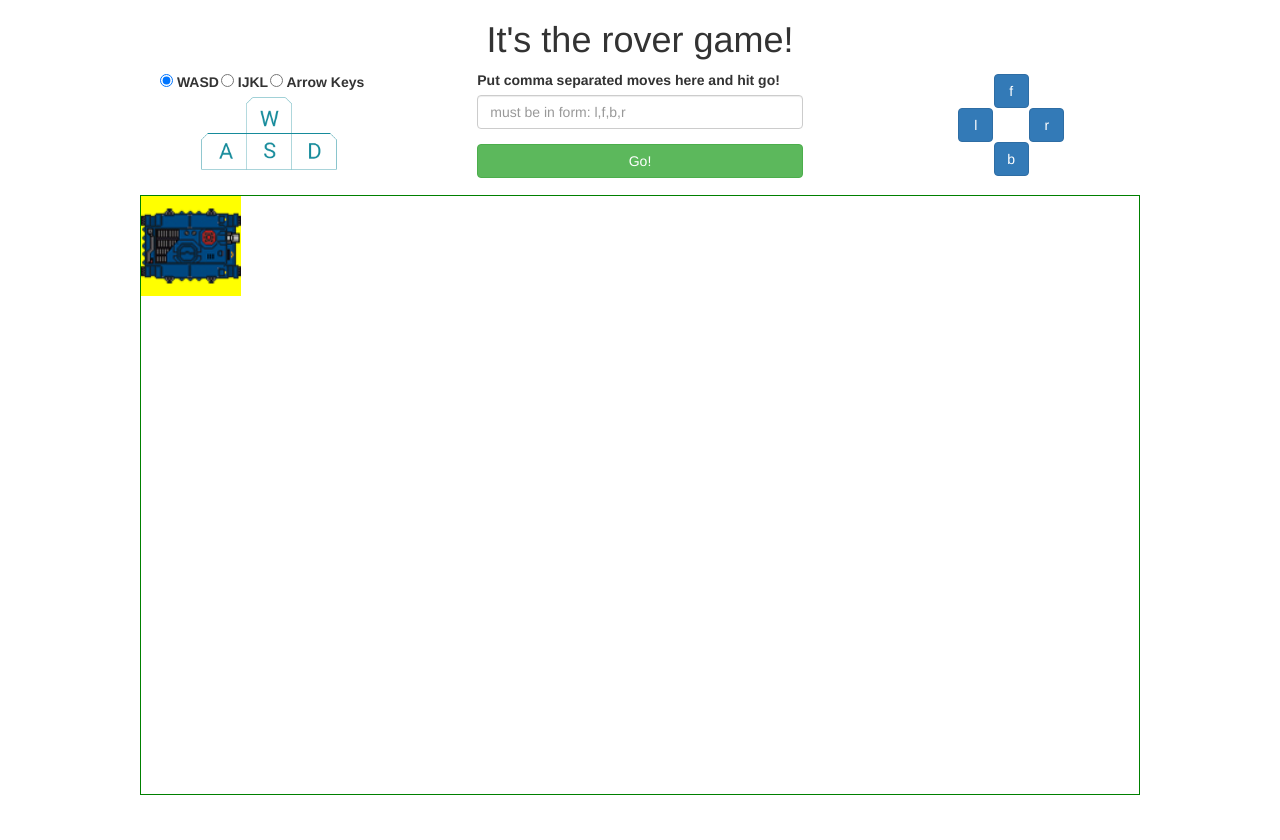
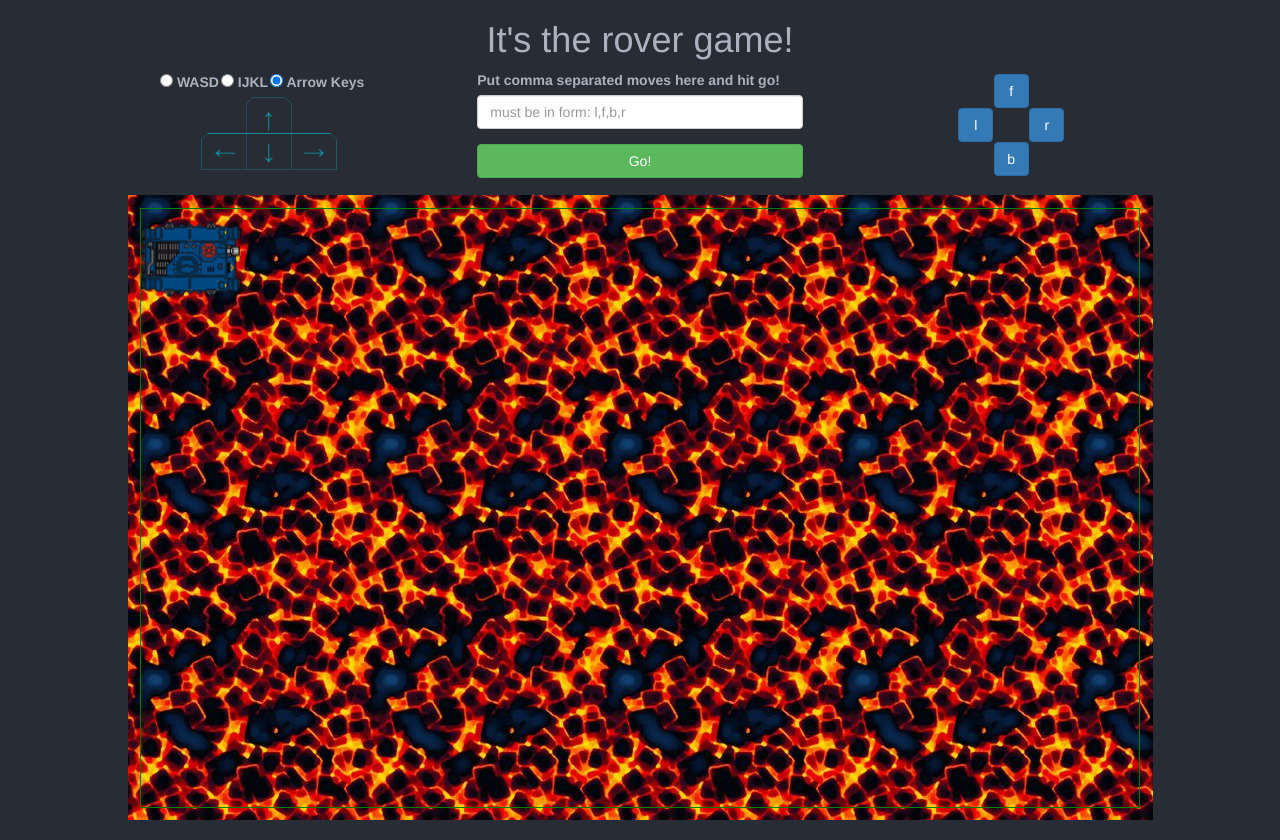
Before and after one commit to bearaxe/rover, an Angular app: page / in a window 1280 px wide. Before the commit the page ends 800 px from the top, so only its background shows below. Built offline with nearby package versions, Linux system fonts and the light colour scheme.

Commit message:
add dorky (freaking awesome) background

```diff
--- a/src/app/app.component.css
+++ b/src/app/app.component.css
@@ -1,11 +1,23 @@
 app-rover{
   position: absolute;
-  background: yellow;
-  transition: 1s ease-in-out;
+  /*background: yellow;*/
+  /*transition: 1s linear;*/
+  transition: 1s cubic-bezier(0.47, 0, 0.75, 0.72)
+}
+
+.buffer{
+  background: url('../assets/dirt2.jpg');
+  margin: 0 auto 20px;
 }
 
 .bounds{
   border: 1px solid green;
   position: relative;
   margin: 0 auto;
+
 }
+
+#content{
+  background: rgb(40,44,52);
+  color: rgb(171,178,191);
+}
--- a/src/app/app.component.html
+++ b/src/app/app.component.html
@@ -1,15 +1,17 @@
 <!--The content below is only a placeholder and can be replaced.-->
-<div (window:keydown)="key.handle($event)">
+<div id="content" (window:keydown)="key.handle($event)">
   <div style="text-align:center">
     <h1>
       It's the rover game!
     </h1>
   </div>
   <app-controls></app-controls>
-  <div class="bounds" [style.width]='width+basis + "px"' [style.height]='height+basis + "px"'>
-    <app-rover [style.width]='basis + "px"' [style.height]='basis + "px"'
-               [style.left]='pos.x + "px"' [style.top]='pos.y + "px"'
-               [style.transform]="safeTransform">
-    </app-rover>
+  <div class="buffer" [style.padding]="offset + 'px'" [style.width]="width+basis+(offset*2) + 'px'">
+    <div class="bounds" [style.width]='width+basis + "px"' [style.height]='height+basis + "px"'>
+      <app-rover [style.width]='basis + "px"' [style.height]='basis + "px"'
+                 [style.left]='pos.x + "px"' [style.top]='pos.y + "px"'
+                 [style.transform]="safeTransform">
+      </app-rover>
+    </div>
   </div>
 </div>
--- a/src/app/app.component.ts
+++ b/src/app/app.component.ts
@@ -17,6 +17,7 @@
   height = this.bridge.height;
   basis = this.bridge.basis;
   pos = this.bridge.pos;
+  offset = this.basis /8;
   rotation = 0;
   safeTransform;
   // rotSubj = new Subject<number>();
--- a/src/app/controls/key-controls/key-controls.component.ts
+++ b/src/app/controls/key-controls/key-controls.component.ts
@@ -8,7 +8,7 @@
   styleUrls: ['./key-controls.component.css']
 })
 export class KeyControlsComponent implements OnInit {
-  keytype = 'wasd';
+  keytype = 'akey';
 
   constructor(private key: KeyHandlerService) { }
 
--- a/src/styles.css
+++ b/src/styles.css
@@ -1 +1,4 @@
 /* You can add global styles to this file, and also import other style files */
+html{
+  background: rgb(40,44,52);
+}
```
Also changed, not shown: src/assets/dirt.jpg (added), src/assets/dirt2.jpg (added).
